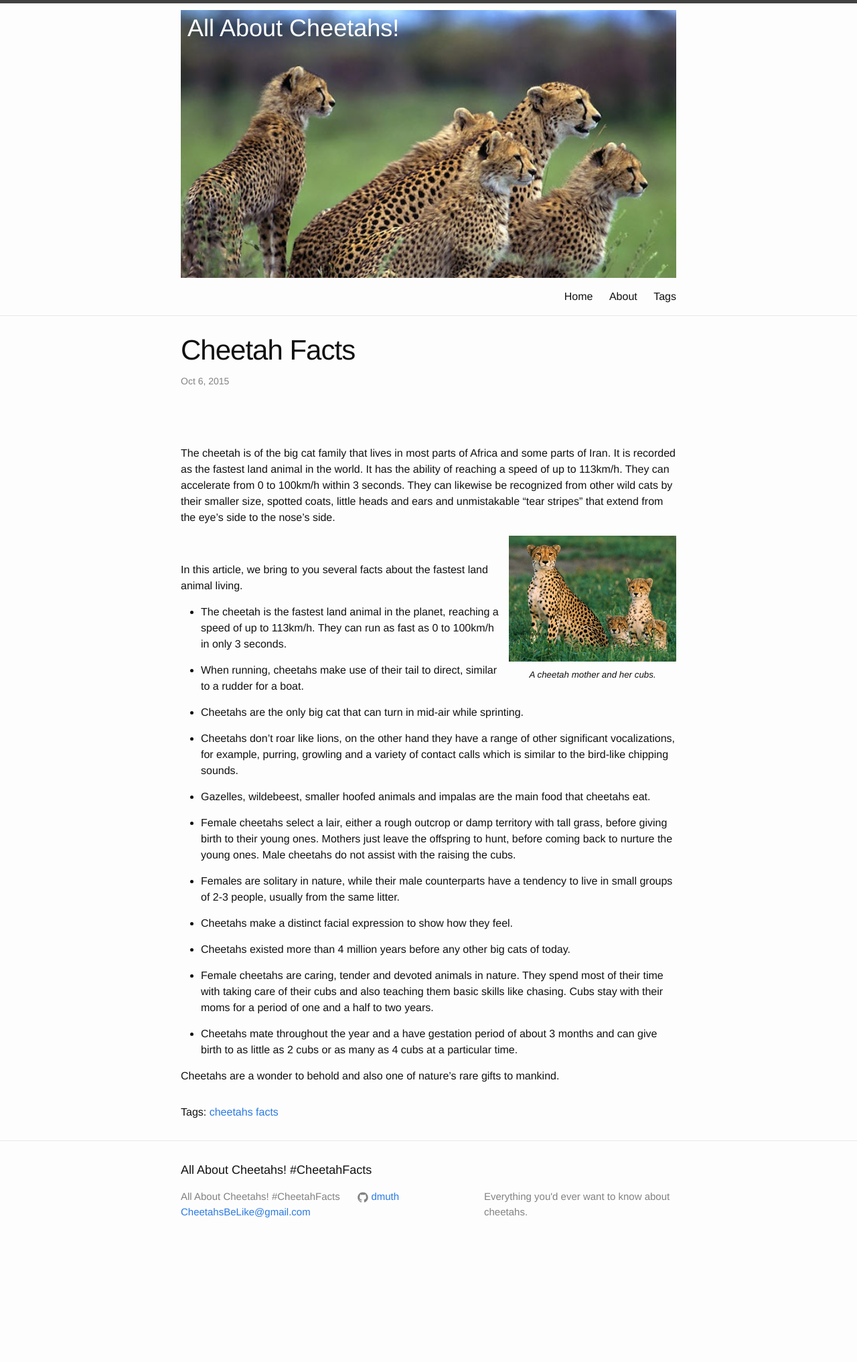
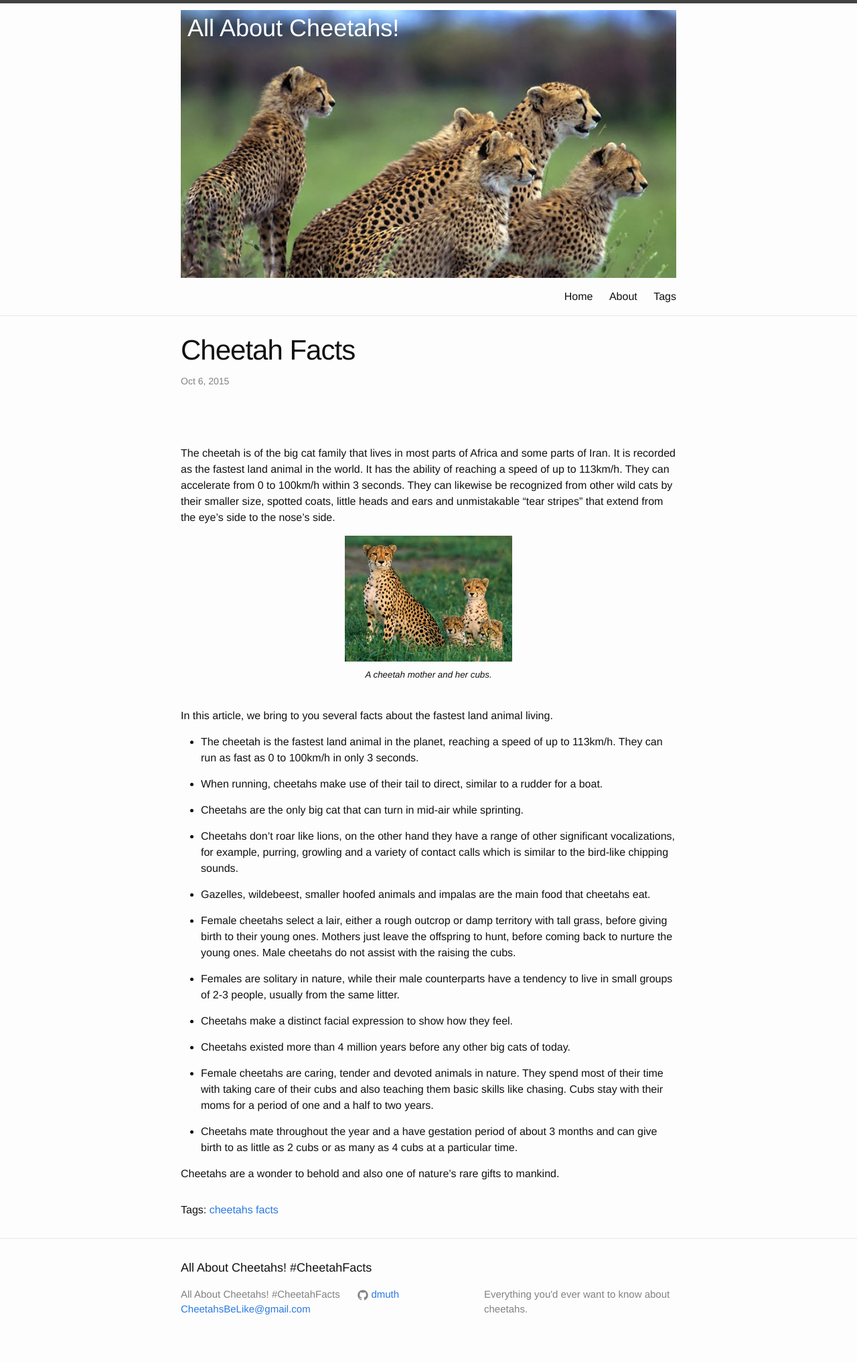
Before and after one commit to dmuth/dmuth.github.io, a Jekyll site: the page built from _posts/2015-10-06-cheetah-facts.markdown, in a window 1280 px wide. Shown: the whole page at 67% size. Built offline with Jekyll 4.4.1, drawn with Linux system fonts in a browser that asks for light colours; comment, search, counter and statistics services are not loaded; before the commit the page ends 1889 px from its top, so only the background shows below that.

Commit message:
Centering image now

```diff
--- a/_includes/post-image.html
+++ b/_includes/post-image.html
@@ -3,7 +3,7 @@ This include is used to display a picture on a post.
 {% endcomment %}
 
 
-<div style="float: right; padding-left: 10px; padding-bottom: 10px; ">
+<div style="margin-left: auto; margin-right: auto; width: 250px; ">
 <a href="/assets/img/{{include.img}}"
 	><img src="/assets/img/{{include.img}}" width="250" /></a>
 <br/>
```
